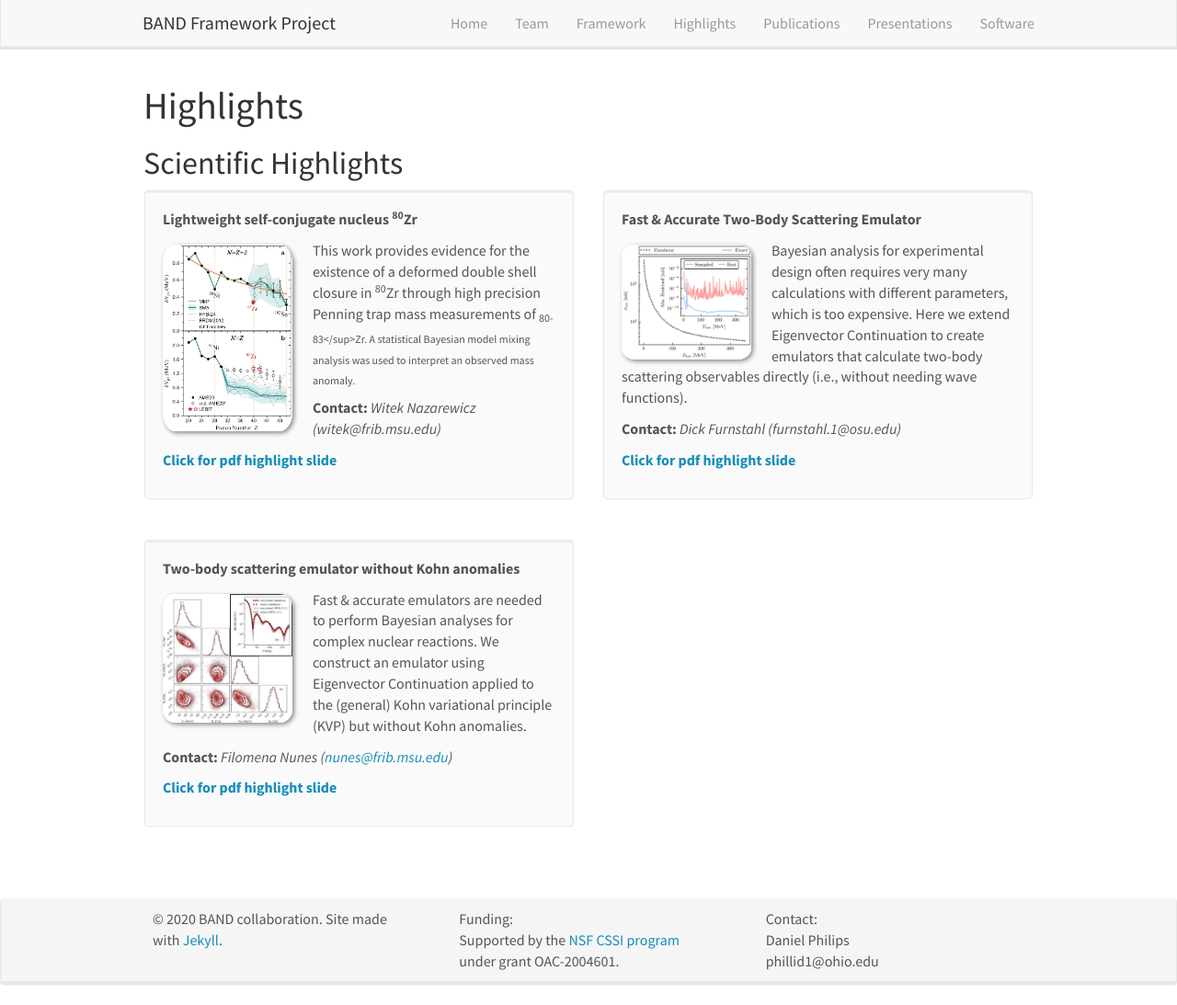
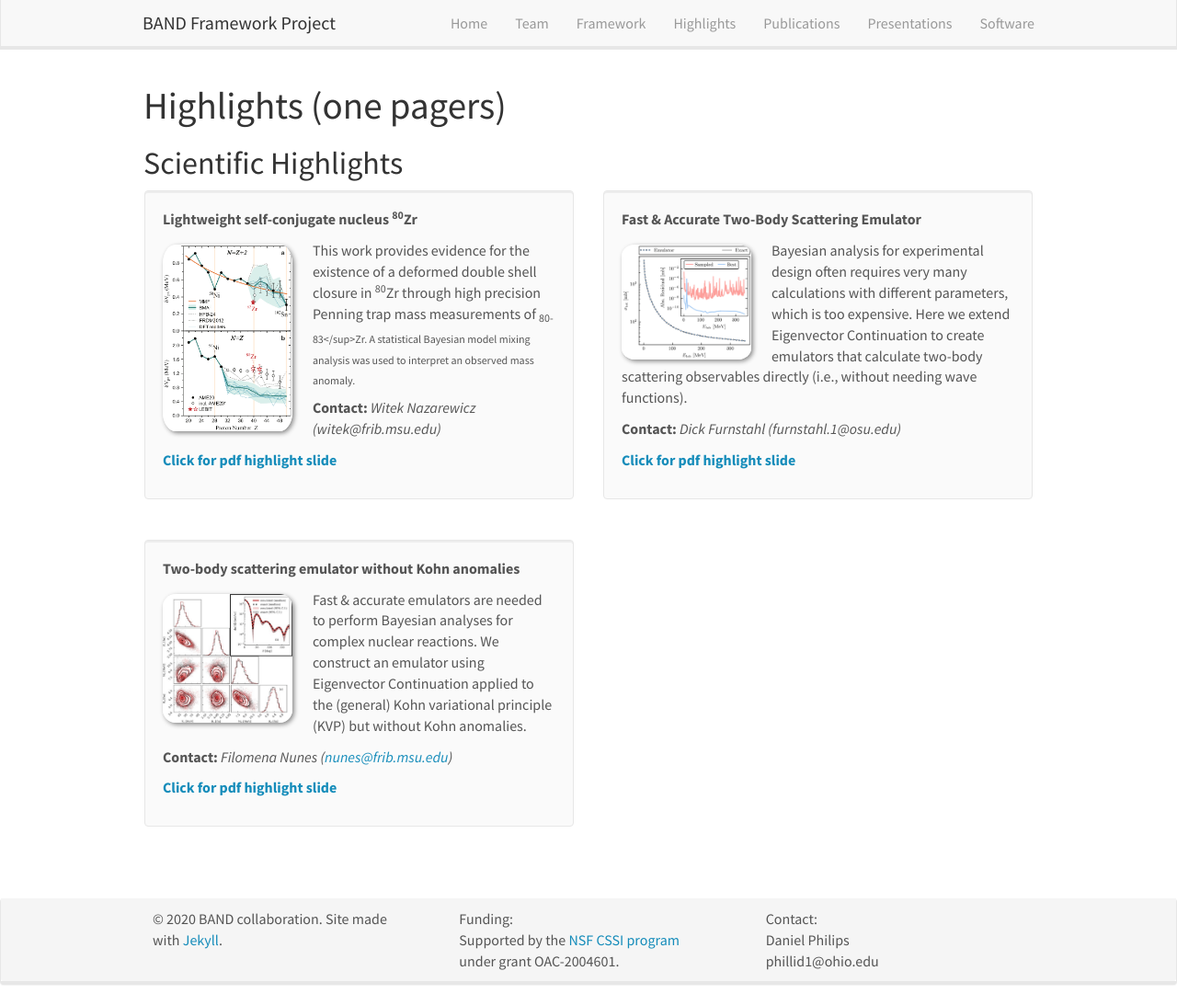
Before and after one commit to bandframework/bandframework.github.io, a Jekyll site: the page built from _pages/highlights.md, in a window 1280 px wide and 1093 px high. Shown: the whole window at 92% size. Built offline with Jekyll 4.4.1, drawn with Linux system fonts in a browser that asks for light colours; nearby versions of some CDN libraries.

Commit message:
trying out highlights

```diff
--- a/_pages/highlights.md
+++ b/_pages/highlights.md
@@ -7,7 +7,7 @@ permalink: /highlights/
 ---
 
 
-# Highlights
+# Highlights (one pagers)
 
 ## Scientific Highlights
 
```
